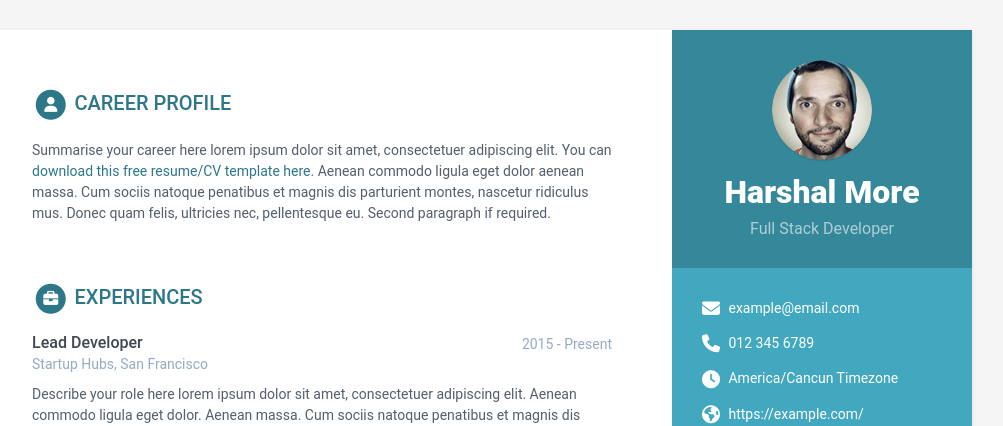
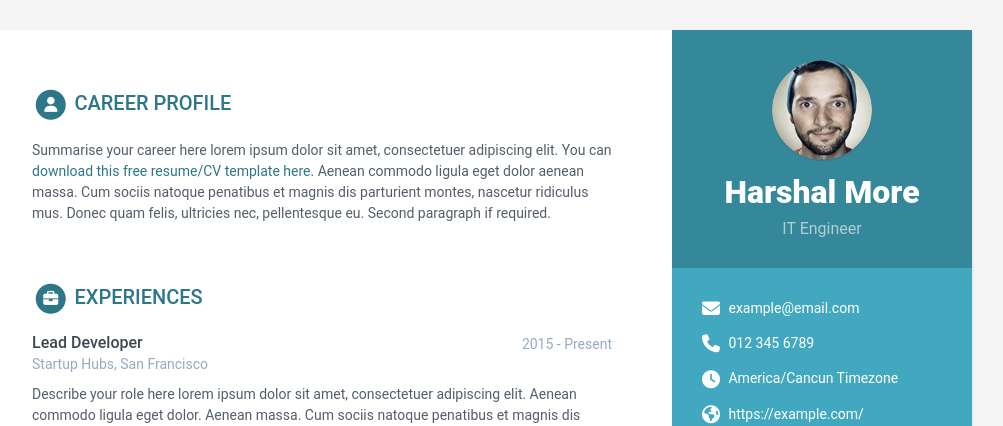
Before and after one commit to HarshalMore/resume-hm, a Jekyll site: the page built from index.html, in a window 1280 px wide and 900 px high. Shown: the top 426 px of the window, without its empty margins (168-1171 px from the left). Built offline with Jekyll 4.4.1, drawn with Linux system fonts in a browser that asks for light colours.

Commit message:
Update data.yml

```diff
--- a/_data/data.yml
+++ b/_data/data.yml
@@ -9,7 +9,7 @@ sidebar:
 
   # Profile information
   name: Harshal More
-  tagline: Full Stack Developer
+  tagline: IT Engineer
   avatar: profile.png #place a 100x100 picture inside /assets/images/ folder and provide the name of the file below
 
   # Sidebar links
```
